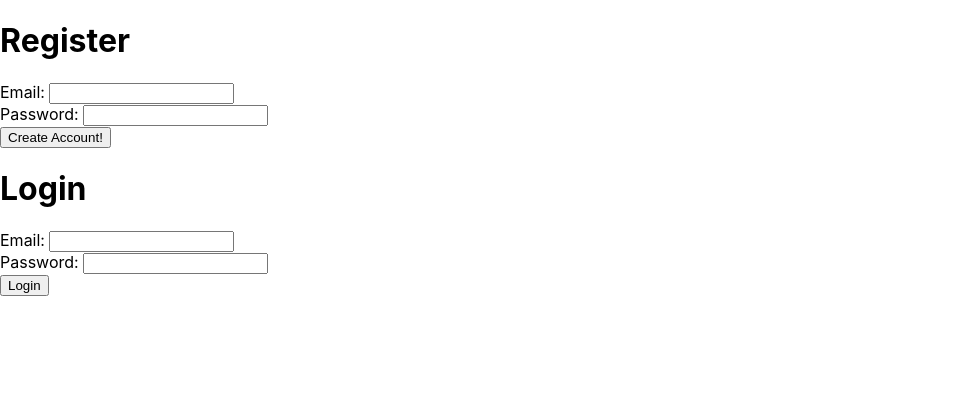
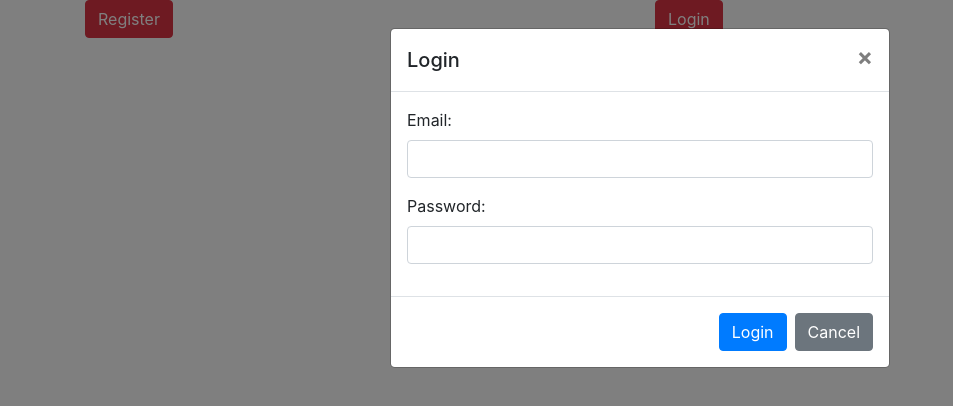
Before and after one commit to gubcodes/recipeazy, a React (Create React App) app in the folder client/: page / in a window 1280 px wide. Both pictures are taken after a click on the button "Login". Shown: the top 406 px of the page, without its empty margins (0-953 px from the left). Built offline with nearby package versions, Linux system fonts and the light colour scheme; no server answers.

Commit message:
modal added

```diff
--- a/client/src/App.js
+++ b/client/src/App.js
@@ -1,7 +1,7 @@
 import React, { useEffect, useState } from 'react';
 //import Sitebar from './home/Navbar.js';
 import Auth from './auth/Auth.js';
-
+import 'bootstrap/dist/css/bootstrap.min.css'
 
 
 
@@ -25,7 +25,8 @@ function App() {
     localStorage.clear();
     setSessionToken('');
   }
-{/*}
+
+{/*
   const protectedViews = () => {
     return (sessionToken === localStorage.getItem('token') ? <WorkoutIndex token ={sessionToken}/> : <Auth updateToken={updateToken}/>)
   }  */}
--- a/client/src/auth/Login.js
+++ b/client/src/auth/Login.js
@@ -1,9 +1,19 @@
 import React, {useState} from 'react';
-import {Form, FormGroup, Label, Input, Button} from 'reactstrap';
+import {Form, FormGroup, Label, Input, Button, Modal, ModalHeader, ModalBody, ModalFooter} from 'reactstrap';
+
 
 const Login = (props) => {
+  const {
+    buttonLabel,
+    className
+  } = props;
+
   const [username, setUsername] = useState('');
   const [password, setPassword] = useState('');
+
+  const [loginModal, setLoginModal] = useState(false);
+
+  const toggle = () => setLoginModal(!loginModal);
 
   let handleSubmit = (event) => {
     event.preventDefault();
@@ -20,22 +30,30 @@ const Login = (props) => {
     })
 }
 
-    return(
+  return (
     <div>
-            <h1>Login</h1>
+      <Button color="danger" onClick={toggle}>Login{buttonLabel}</Button>
+      <Modal isOpen={loginModal} toggle={toggle} className={className}>
+        <ModalHeader toggle={toggle}>Login</ModalHeader>
+        <ModalBody>
         <Form onSubmit={handleSubmit}>
                 <FormGroup>
                     <Label htmlFor="username">Email: </Label>
-                    <Input onChange={(e) => setUsername(e.target.value)} name="username" value={username}/>
+                    <Input onChange={(e) => setUsername(e.target.value)} type="email" name="username" value={username}/>
                 </FormGroup>
                 <FormGroup>
                     <Label htmlFor="password">Password: </Label>
-                    <Input onChange={(e) => setPassword(e.target.value)} name="password" value={password}/>
+                    <Input onChange={(e) => setPassword(e.target.value)} type="password" name="password" value={password}/>
                 </FormGroup>
-                <Button type="submit">Login</Button>
             </Form>
+        </ModalBody>
+        <ModalFooter>
+          <Button color="primary" onClick={toggle} type="submit">Login</Button>{' '}
+          <Button color="secondary" onClick={toggle}>Cancel</Button>
+        </ModalFooter>
+      </Modal>
     </div>
-    )
+  );
 }
 
 export default Login;
--- a/client/src/auth/Register.js
+++ b/client/src/auth/Register.js
@@ -1,9 +1,19 @@
 import React, {useState} from 'react';
-import {Form, FormGroup, Label, Input, Button} from 'reactstrap';
+import {Form, FormGroup, Label, Input, Button, Modal, ModalHeader, ModalBody, ModalFooter} from 'reactstrap';
+
 
 const Register = (props) => {
-    const [username, setUsername] = useState('');
-    const [password, setPassword] = useState('');
+  const {
+    buttonLabel,
+    className
+  } = props;
+
+  const [registerModal, setRegisterModal] = useState(false);
+
+  const toggle = () => setRegisterModal(!registerModal);
+
+  const [username, setUsername] = useState('');
+  const [password, setPassword] = useState('');
 
     let handleSubmit = (event) => {
         event.preventDefault();
@@ -20,22 +30,31 @@ const Register = (props) => {
         })
     }
 
-    return(
-        <div>
-            <h1>Register</h1>
-            <Form onSubmit={handleSubmit}>
+
+  return (
+    <div>
+      <Button color="danger" onClick={toggle}>Register{buttonLabel}</Button>
+      <Modal isOpen={registerModal} toggle={toggle} className={className}>
+        <ModalHeader toggle={toggle}>Register</ModalHeader>
+        <ModalBody>
+        <Form onSubmit={handleSubmit}>
                 <FormGroup>
                     <Label htmlFor="username">Email: </Label>
-                    <Input onChange={(e) => setUsername(e.target.value)} name="username" value={username}/>
+                    <Input onChange={(e) => setUsername(e.target.value)} name="username" type="email" value={username}/>
                 </FormGroup>
                 <FormGroup>
                     <Label htmlFor="password">Password: </Label>
-                    <Input onChange={(e) => setPassword(e.target.value)} name="password" value={password}/>
+                    <Input onChange={(e) => setPassword(e.target.value)} name="password" type="password" value={password}/>
                 </FormGroup>
-                <Button type="submit">Create Account!</Button>
             </Form>
-        </div>
-    )
+            </ModalBody>
+        <ModalFooter>
+          <Button color="primary" onClick={toggle}>Create account!</Button>{' '}
+          <Button color="secondary" onClick={toggle}>Cancel</Button>
+        </ModalFooter>
+      </Modal>
+    </div>
+  );
 }
 
 export default Register;
```
Lines whose indentation alone changed are shown as unchanged.
